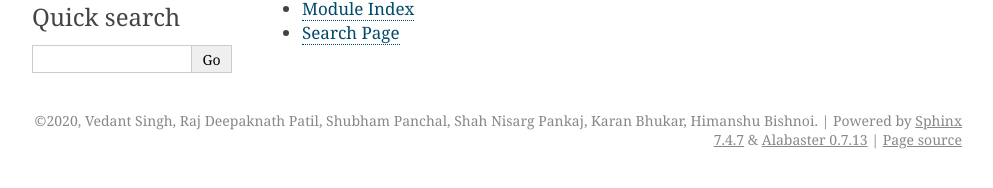
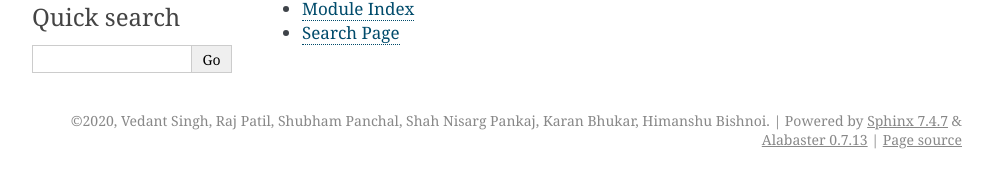
Before and after one commit to rajp152k/Compilers-II, a Sphinx documentation site: the page built from docs/index.rst, in a window 1280 px wide. Shown: the part 245-433 px from the top of the page, without its empty margins (148-1141 px from the left). Built offline with Sphinx 7.4.7, drawn with Linux system fonts in a browser that asks for light colours.

Commit message:
name changes

```diff
--- a/docs/conf.py
+++ b/docs/conf.py
@@ -18,8 +18,8 @@
 # -- Project information -----------------------------------------------------
 
 project = 'WDGAF (We Do Give A Figure)'
-copyright = '2020, Vedant Singh, Raj Deepaknath Patil, Shubham Panchal, Shah Nisarg Pankaj, Karan Bhukar, Himanshu Bishnoi'
-author = 'Vedant Singh, Raj Deepaknath Patil, Shubham Panchal, Shah Nisarg Pankaj, Karan Bhukar, Himanshu Bishnoi'
+copyright = '2020, Vedant Singh, Raj Patil, Shubham Panchal, Shah Nisarg Pankaj, Karan Bhukar, Himanshu Bishnoi'
+author = 'Vedant Singh, Raj Patil, Shubham Panchal, Shah Nisarg Pankaj, Karan Bhukar, Himanshu Bishnoi'
 
 # The full version, including alpha/beta/rc tags
 release = '1.0'
```
